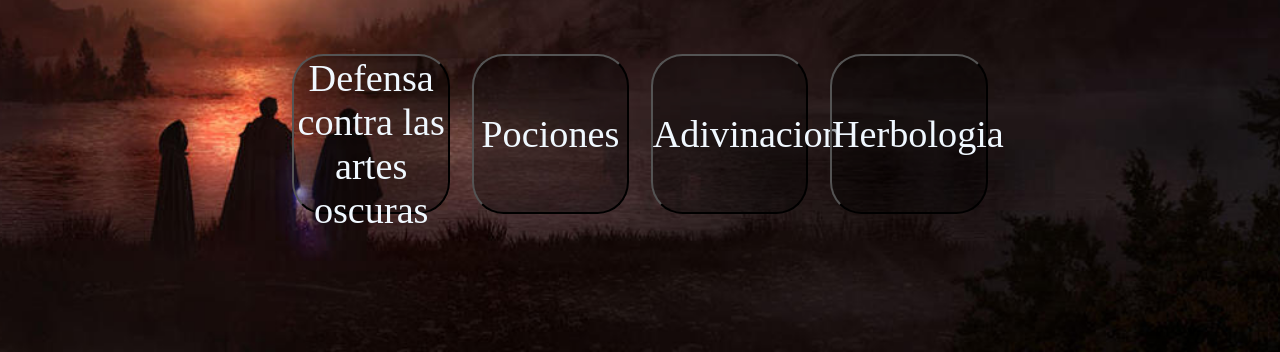
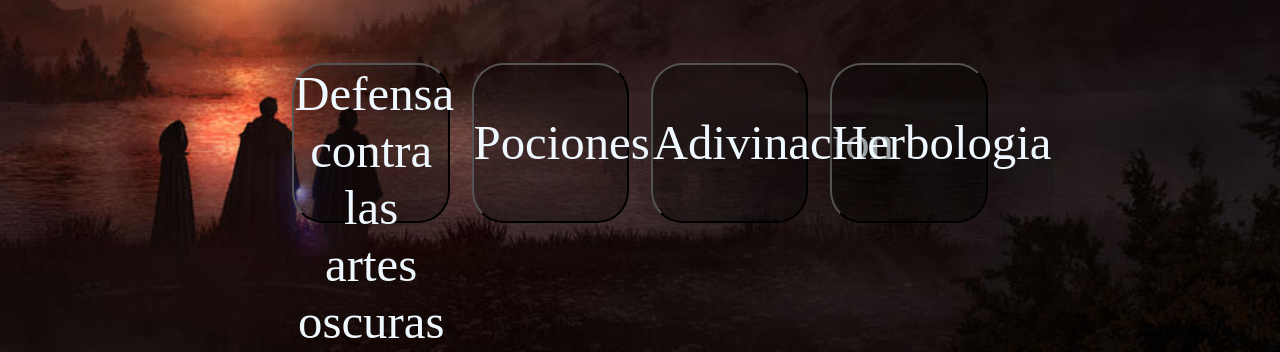
Before and after one commit to robmrdev/Jscoderexercises, a plain HTML site: page index.html in a window 1280 px wide. Shown: the part 448-800 px from the top of the page. Drawn offline with Linux system fonts and the light colour scheme; some packages are replaced by stand-ins of ours; a script that the page names is missing; a web font is replaced by a local one.

Commit message:
giterrorsolution1

```diff
--- a/css/style.css
+++ b/css/style.css
@@ -5,7 +5,7 @@
     text-decoration: none;
     font-family: "Jolly Lodger";
     text-align: center;
-    font-size: 1.2em;
+    font-size: 1.25em;
     color: aliceblue;
 }
 body{
```
